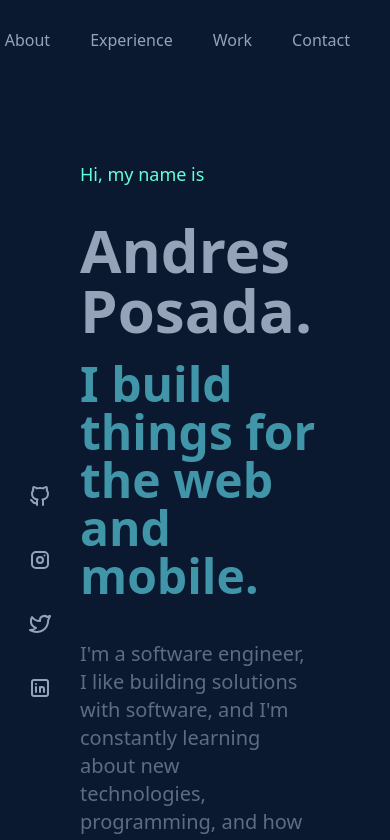
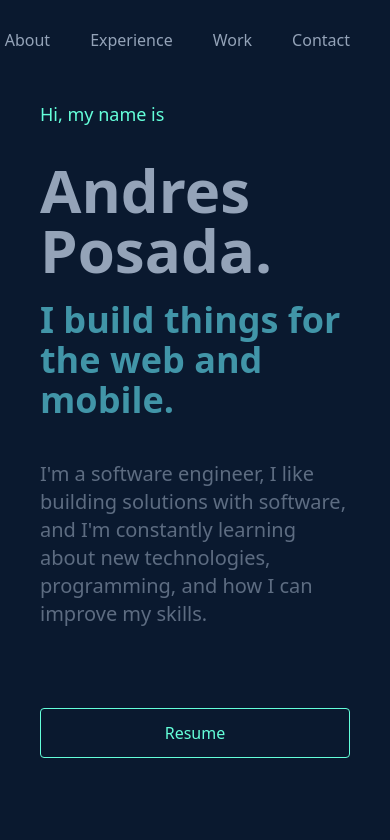
Before and after one commit to aposadadev/aposadadev, a Nuxt app: page / in a window 390 px wide. Shown: the top 840 px of the page. Built offline with nearby package versions, Linux system fonts and the light colour scheme.

Commit message:
fix responsive design

```diff
--- a/app.vue
+++ b/app.vue
@@ -14,7 +14,7 @@
     </header>
     <main>
       <aside
-        class="fixed top-0 bottom-0 flex items-end justify-center w-20 pb-36"
+        class="fixed top-0 bottom-0 items-end justify-center hidden w-20 md:flex pb-36"
       >
         <ul class="flex flex-col gap-10 text-slate-400">
           <li class="hover:text-primary">
@@ -101,19 +101,21 @@
           </li>
         </ul>
       </aside>
-      <div class="pl-20 pr-10">
-        <section class="h-screen pt-20 lg:mx-auto lg:w-10/12">
+      <div class="pb-20 pl-10 pr-10 md:pl-20">
+        <section
+          class="min-h-screen pt-5 md:pt-10 lg:pt-20 lg:mx-auto lg:w-10/12"
+        >
           <p class="text-lg text-primary">Hi, my name is</p>
           <p class="mt-8 text-6xl font-bold md:text-7xl text-slate-400">
             Andres Posada.
           </p>
           <p
-            class="mt-5 mb-10 text-5xl font-bold opacity-60 md:text-7xl text-cyan-300"
+            class="mt-5 mb-10 text-4xl font-bold sm:text-5xl opacity-60 md:text-7xl text-cyan-300"
           >
             I build things for the web and mobile.
           </p>
           <p
-            class="w-10/12 text-xl md:w-8/12 xl:w-6/12 opacity-60 text-slate-400"
+            class="w-full text-xl sm:w-10/12 md:w-8/12 xl:w-6/12 opacity-60 text-slate-400"
           >
             I'm a software engineer, I like building solutions with software,
             and I'm constantly learning about new technologies, programming, and
@@ -121,7 +123,7 @@
           </p>
           <div class="mt-20">
             <button
-              class="px-20 py-3 border rounded border-primary text-primary hover:bg-primary hover:text-dark"
+              class="w-full px-20 py-3 border rounded sm:w-auto border-primary text-primary hover:bg-primary hover:text-dark"
             >
               Resume
             </button>
```
